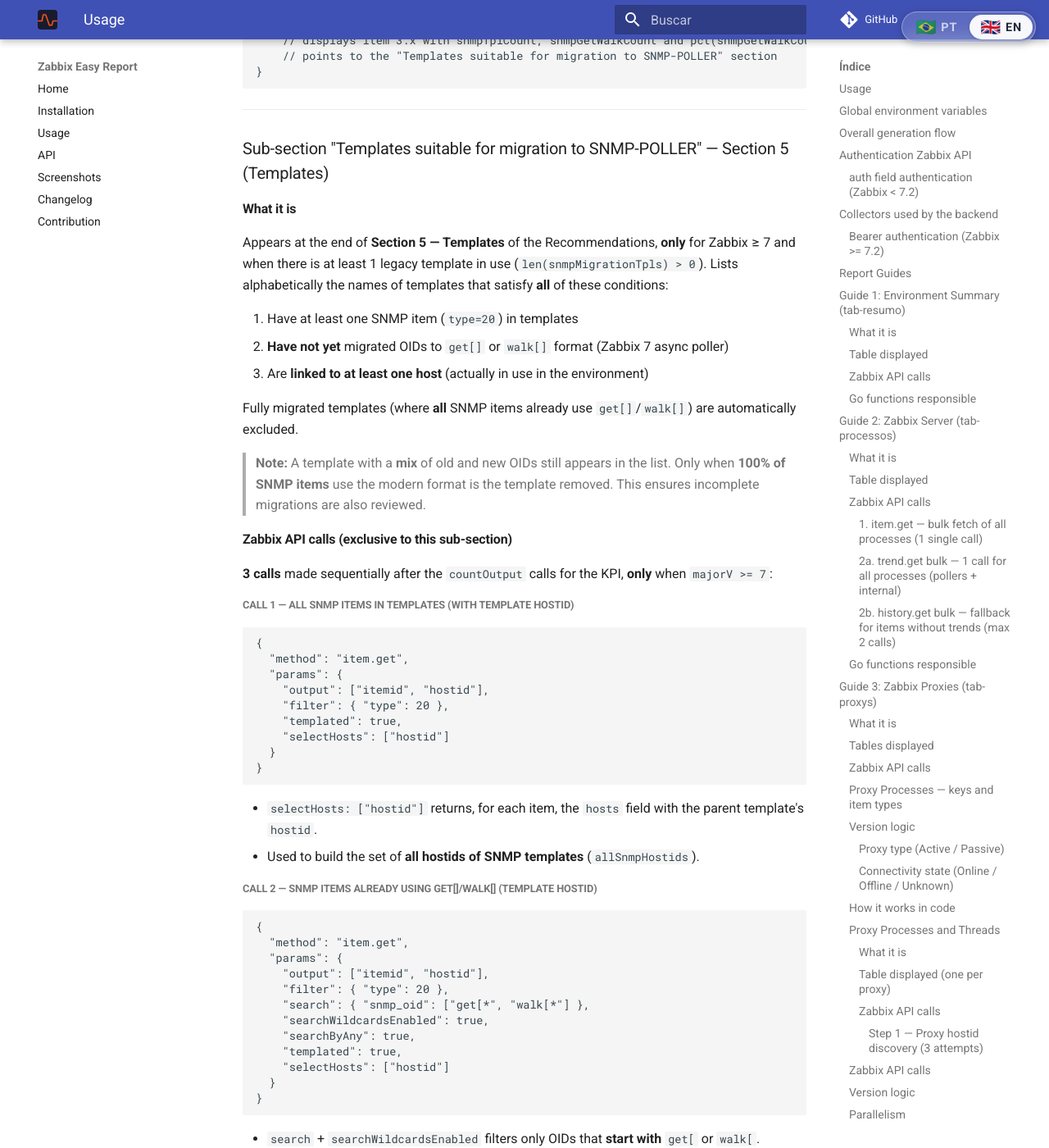
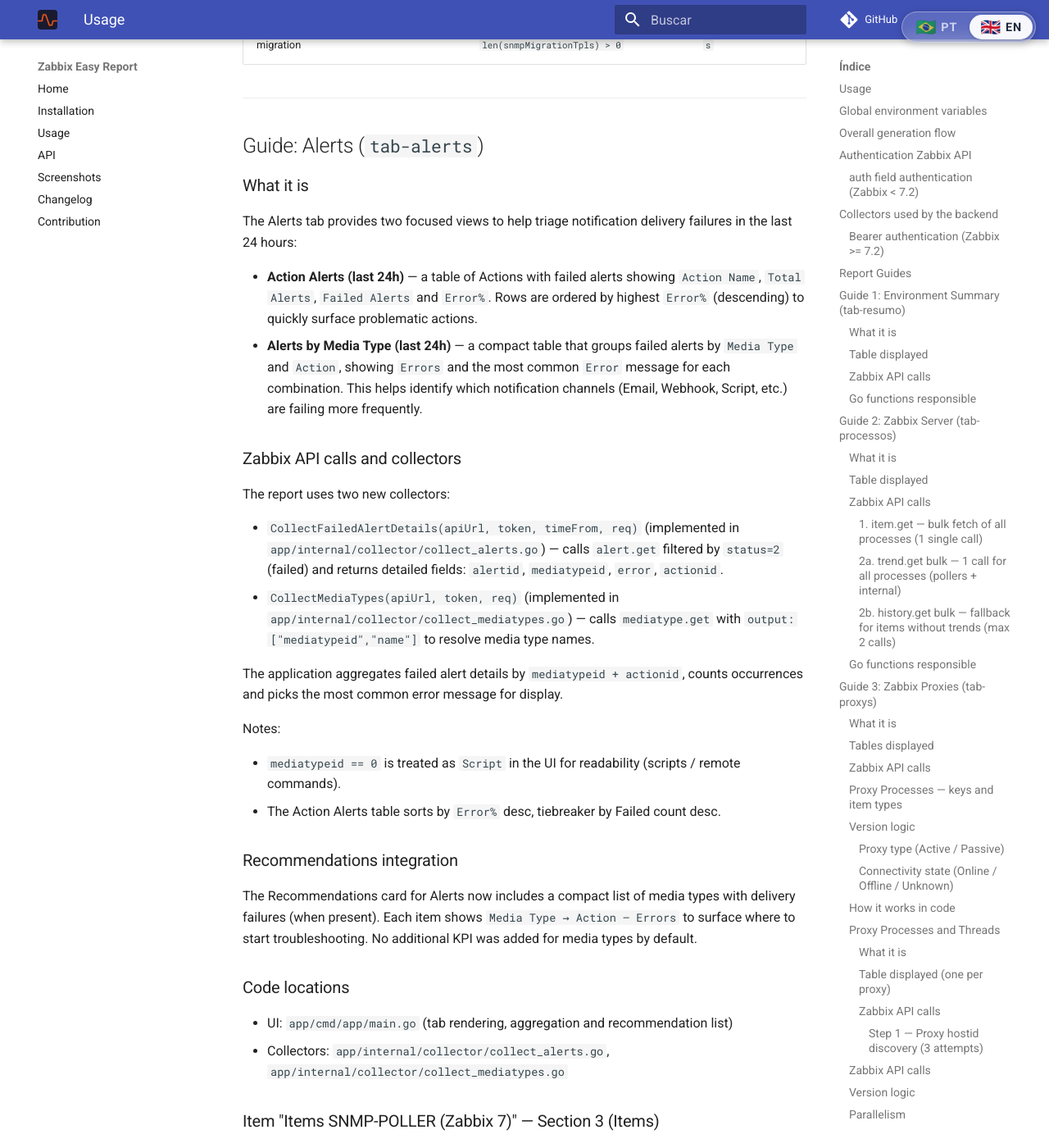
Before and after one commit to bernardolankheet/zabbix-easy, an MkDocs documentation site: the page built from docs/en/usage.md, in a window 1280 px wide and 1400 px high, scrolled down 30754 px. Shown: the whole window at 82% size. Built offline with MkDocs 1.6.1 and Material for MkDocs 9.7.7, drawn with Linux system fonts in a browser that asks for light colours; comment, search, counter and statistics services are not loaded; some of the changed text lies outside the part shown.

Commit message:
update docs

```diff
--- a/docs/en/usage.md
+++ b/docs/en/usage.md
@@ -292,6 +292,13 @@
 
 Shows the status and metrics of Zabbix Proxies configured in the environment. Proxies are grouped into: Unknown, Offline, Active, Passive. For each active/communicating proxy it shows total items, unsupported items and the 10-minute queue.
 
+To make this data work correctly you must create a host with the proxy's technical/identification name, configure that host to be monitored by the proxy, and link the `Zabbix Proxy Health` or `Remote Zabbix Proxy Health` template to it. The collection is performed based on the item key patterns (`key`) used by those templates.
+
+Example of proxy host configuration:
+![Zabbix Proxy](/img/screenshots/doc-proxy01.jpg)
+
+![Zabbix Proxy Host](/img/screenshots/doc-proxy02.jpg)
+
 ### Tables displayed
 
 **Summary:**
@@ -966,6 +973,39 @@
 | Templates suitable for SNMP-POLLER migration | `majorV >= 7 && len(snmpMigrationTpls) > 0` | `snmpMigrationTpls` |
 
 ---
+
+## Guide: Alerts (`tab-alerts`)
+
+### What it is
+
+The Alerts tab provides two focused views to help triage notification delivery failures in the last 24 hours:
+
+- **Action Alerts (last 24h)** — a table of Actions with failed alerts showing `Action Name`, `Total Alerts`, `Failed Alerts` and `Error%`. Rows are ordered by highest `Error%` (descending) to quickly surface problematic actions.
+- **Alerts by Media Type (last 24h)** — a compact table that groups failed alerts by `Media Type` and `Action`, showing `Errors` and the most common `Error` message for each combination. This helps identify which notification channels (Email, Webhook, Script, etc.) are failing more frequently.
+
+### Zabbix API calls and collectors
+
+The report uses two new collectors:
+
+- `CollectFailedAlertDetails(apiUrl, token, timeFrom, req)` (implemented in `app/internal/collector/collect_alerts.go`) — calls `alert.get` filtered by `status=2` (failed) and returns detailed fields: `alertid`, `mediatypeid`, `error`, `actionid`.
+- `CollectMediaTypes(apiUrl, token, req)` (implemented in `app/internal/collector/collect_mediatypes.go`) — calls `mediatype.get` with `output: ["mediatypeid","name"]` to resolve media type names.
+
+The application aggregates failed alert details by `mediatypeid + actionid`, counts occurrences and picks the most common error message for display.
+
+Notes:
+
+- `mediatypeid == 0` is treated as `Script` in the UI for readability (scripts / remote commands).
+- The Action Alerts table sorts by `Error%` desc, tiebreaker by Failed count desc.
+
+### Recommendations integration
+
+The Recommendations card for Alerts now includes a compact list of media types with delivery failures (when present). Each item shows `Media Type → Action — Errors` to surface where to start troubleshooting. No additional KPI was added for media types by default.
+
+### Code locations
+
+- UI: `app/cmd/app/main.go` (tab rendering, aggregation and recommendation list)
+- Collectors: `app/internal/collector/collect_alerts.go`, `app/internal/collector/collect_mediatypes.go`
+
 
 ### Item "Items SNMP-POLLER (Zabbix 7)" — Section 3 (Items)
 
```
Also changed, not shown: docs/en/collectors/collect_mediatypes.md (added, +33 -0 lines), docs/en/index.md (+1 -0 lines), docs/pt_BR/collectors/collect_mediatypes.md (added, +33 -0 lines), docs/pt_BR/collectors/index.md (+1 -0 lines), docs/pt_BR/index.md (+1 -0 lines), docs/pt_BR/usage.md (+4 -0 lines), docs/img/screenshots/doc-proxy01.jpg (added), docs/img/screenshots/doc-proxy02.jpg (added), 1 other file.
